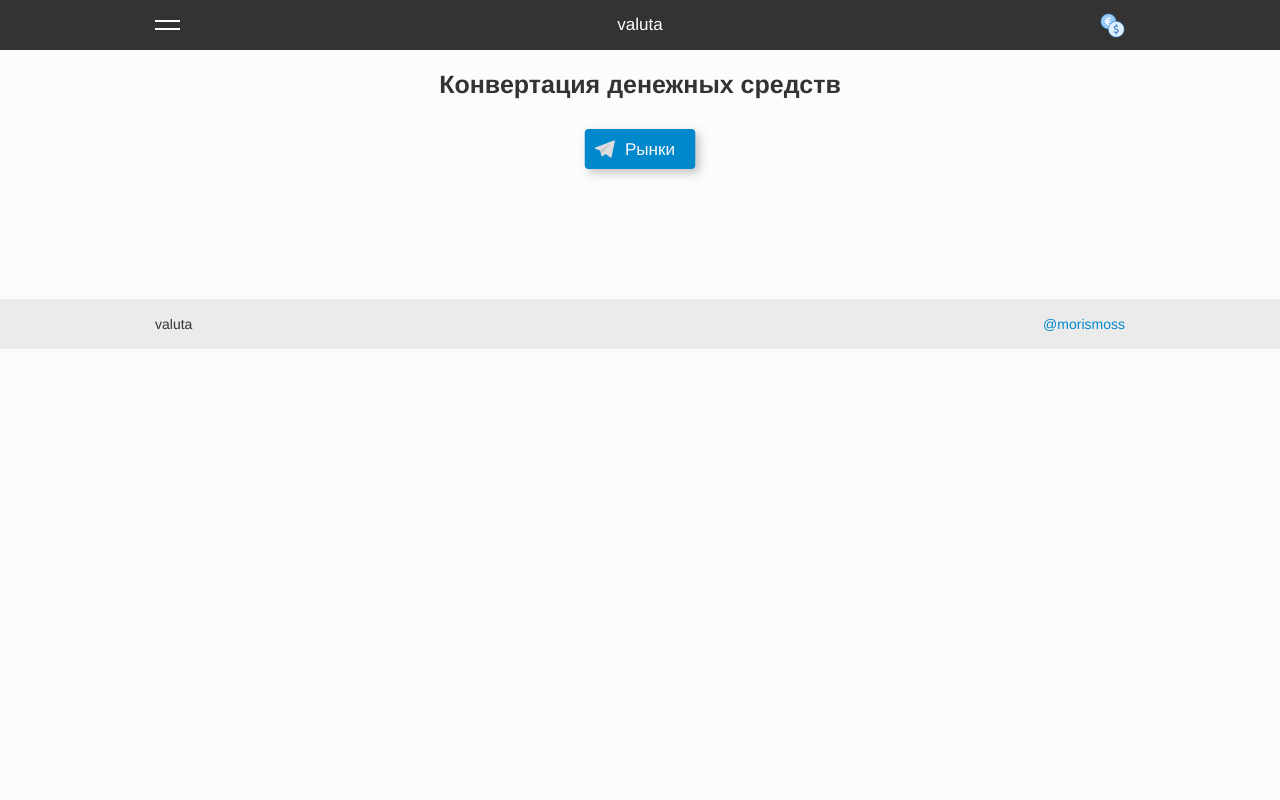
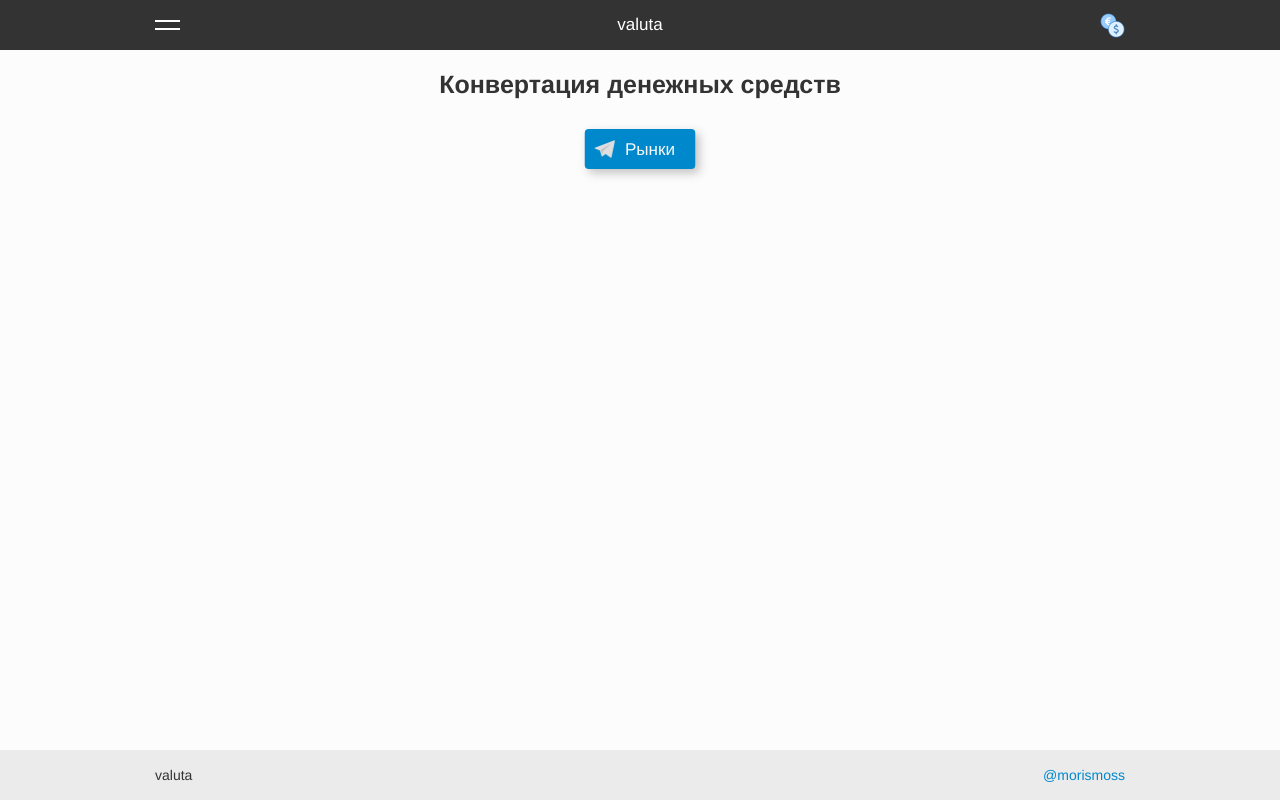
Before and after one commit to akmaevvs/valuta-front, a Vue app: page /calc in a window 1280 px wide. Built offline with nearby package versions, Linux system fonts and the light colour scheme.

Commit message:
front стилизация

```diff
--- a/src/components/footer-comp.vue
+++ b/src/components/footer-comp.vue
@@ -24,7 +24,7 @@ export default {
   height: 50px;
   width: 100%;
   bottom: 0;
-  position: sticky;
+  position: fixed;
   bottom: 0;
   z-index: 7;
   color: #333;
--- a/src/views/Calc.vue
+++ b/src/views/Calc.vue
@@ -477,7 +477,7 @@ export default {
 </script>
 <style lang="scss" scoped>
 .calc {
-  margin-bottom: 100px;
+  margin-bottom: 50px;
 
   &__title {
     color: #333;
--- a/src/views/Home.vue
+++ b/src/views/Home.vue
@@ -27,7 +27,7 @@ export default {
 </script>
 <style lang="scss" scoped>
 .home {
-  margin-bottom: 100px;
+  margin-bottom: 50px;
   &__title {
     color: #333;
     margin-top: 20px;
```
